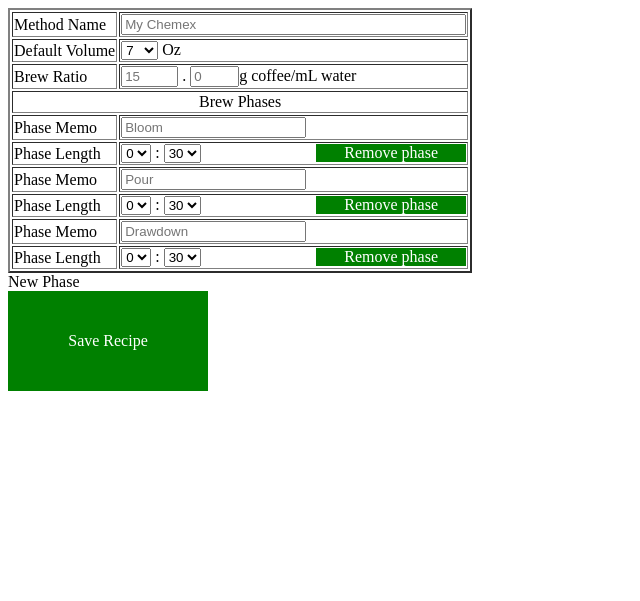
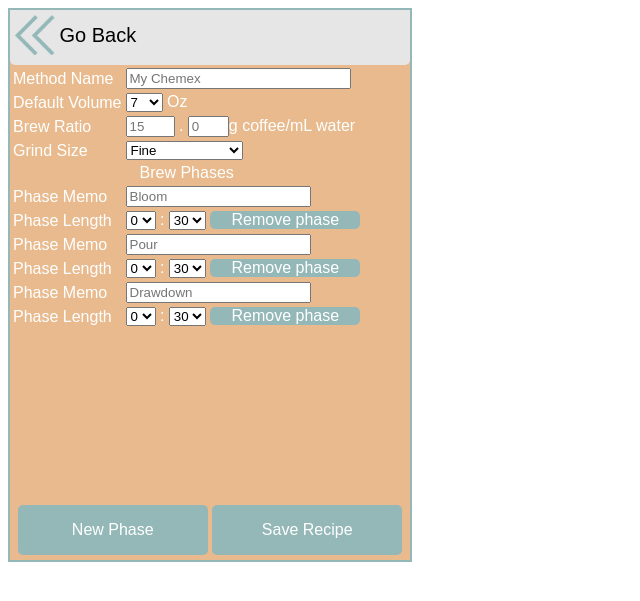
Before and after one commit to dudelorf/coffeeTimer, a PHP site: page /recipeForm.html in a window 1280 px wide. Shown: the top 601 px of the page, without its empty margins (0-640 px from the left). Run offline with PHP 8.4, Linux system fonts and the light colour scheme; some libraries are stand-ins or nearby versions.

Commit message:
modified form layout and form css

```diff
--- a/recipeForm.html
+++ b/recipeForm.html
@@ -36,8 +36,13 @@
 
 	</script>
 	<script>
+		//global variable to reference phase field template
 		var phaseFormTemplate;
-		$(document).ready(function(){
+
+		$(document).ready(function()
+		//initialization of document
+		{
+			//adds volume options
 			var volOptionTemplate = Handlebars.compile($("#volOptionTemplate").html());
 			var outputStr = "";
 			var context = {};
@@ -68,7 +73,6 @@
 		function removePhase(phaseNumber)
 		//removes phase supplied as phaseNumber and re-indexes phase fields if necessary
 		{
-			alert(phaseNumber);
 			var totalPhases = document.getElementsByClassName("phaseField").length;
 			if(phaseNumber < totalPhases)
 			//re-indexing is required
@@ -102,8 +106,9 @@
 			$("#removep" + context.phaseNum).on("click", function(){removePhase(context.phaseNum);});
 		}
 
-		function addNewPhase(){
+		function addNewPhase()
 		//adds a new phase field to form
+		{
 			var newPhaseNumber = document.getElementsByClassName("phaseField").length + 1;
 			var context = {phaseNum: newPhaseNumber,
 						   initPlaceholder: "New Phase"};
@@ -112,32 +117,47 @@
 	</script>
 </head>
 <body>
-	<form action="processRecipe.php" method="POST">
-		<table border="2px" id="formTable">
+	<div id="container">
+	<div id="backNav" onclick="window.location='index.php'">
+		<img src="images/backNavArrow.png" />
+		<label>Go Back</label>
+	</div>
+	<div id="formContainer">
+	<form action="addRecipe.php" method="POST">
+		<table id="formTable">
 		<tr>
-			<td>Method Name</td>
-			<td><input type="text" size="40" placeholder="My Chemex"></input></td>
+			<td class="fieldName">Method Name</td>
+			<td class="fieldData"><input type="text" size="25" placeholder="My Chemex"></input></td>
 		</tr>
 		<tr>
-			<td>Default Volume</td>
-			<td><select id="volSelect"></select> Oz</td>
+			<td class="fieldName">Default Volume</td>
+			<td class="fieldData"><select id="volSelect" name="volSelect"></select> Oz</td>
 		</tr>
 		<tr>
-			<td>Brew Ratio</td>
-			<td><input type="text" size="4" placeholder="15" ></input>
-			. <input type="text" size="3" placeholder="0" ></input>g coffee/mL water</td>
+			<td class="fieldName">Brew Ratio</td>
+			<td class="fieldData"><input type="text" size="3" placeholder="15" maxlength="2"
+				name="brewRatioTens"></input>
+			. <input type="text" size="2" placeholder="0" maxlength="1"
+				name="breRatioDecimal"></input>g coffee/mL water</td>
+		</tr>
+		<tr>
+			<td class="fieldName">Grind Size</td>
+			<td class="fieldData"><select id="grindSize" name="grindSize">
+				<option value="0">Fine</option>
+				<option value="1">Medium-Fine</option>
+				<option value="2">Medium</option>
+				<option value="3">Medium-Coarse</option>
+				<option value="4">Coarse</option>
+				</select></td>
 		</tr>
 		<tr><td colspan="2" style="text-align:center">Brew Phases</td></tr>
 		</table>
 	</form>
-	<div onclick="addNewPhase()">New Phase</div>
-	<div id="submitThatBioch" style="
-								width:200px;
-								height:100px;
-								color:white;
-								background-color:green;
-								text-align:center;
-								vertical-align:middle;
-								line-height:100px;">Save Recipe</div>
+	</div>
+	<footer id="controls">
+	<div class="controlButton" onclick="addNewPhase()">New Phase</div>
+	<div class="controlButton">Save Recipe</div>
+	</footer>
+	</div>
 </body>
 </html>
--- a/styles/main.css
+++ b/styles/main.css
@@ -47,6 +47,6 @@
   left:-10px;
 }
 li:hover{
-  margin:-2px -2px 8px -2px;
+  margin:-2px;
   border: 2px solid white;
 }
--- a/styles/phaseForm.css
+++ b/styles/phaseForm.css
@@ -1,14 +1,72 @@
+body
+{
+	font-family: arial, sanserif;
+	color:white;
+}
 .removePhaseButton
 {
 	width:150px;
 	display:inline-block;
+	background-color:#94B8B8;
+	text-align:center;
+	border-radius: 5px;
+
+}
+.removePhaseButton:hover
+{
+	margin: -2px;
+	border: 2px solid white;
+}
+.controlButton
+{
+	display:inline-block;
+	width:190px;
+	height:50px;
 	color:white;
-	background-color:green;
-	float:right;
+	background-color:#94B8B8;
+	text-align:center;
+	line-height:50px;
+	border-radius: 5px;
+}
+.controlButton:hover
+{
+	margin: -2px;
+	border: 2px solid white;
+}
+#container{
+  border: 2px solid #94B8B8;
+  width: 400px;
+  height: 550px;
+  background-color: #E8BA8D;
+  box-shadow: 2px 2px;
+}
+#backNav
+{
+  background-color: #E6E6E6;
+  padding:5px;
+  border-bottom-left-radius: 5px;
+  border-bottom-right-radius: 5px;
+  height:45px;
+
+}
+#backNav img
+{
+  width:40px;
+  height:40px;
+}
+#backNav label{
+  font: 20px arial;
+  position: relative;
+  top: -13px;
+  color:black;
+}
+#formContainer
+{
+	height: 440px;
+	overflow: auto;
+}
+#controls
+{
+	width:400px;
 	text-align:center;
 }
-.phaseField
-{
-	margin:0px;
-	padding:0px;
-}
```
Also changed, not shown: styles/timer.css (+4 -3 lines).
